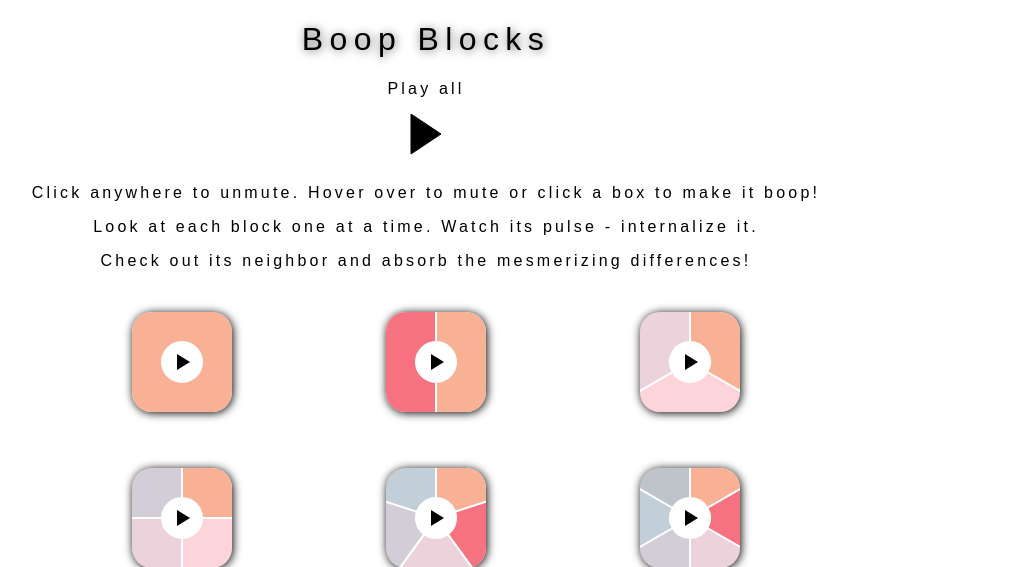
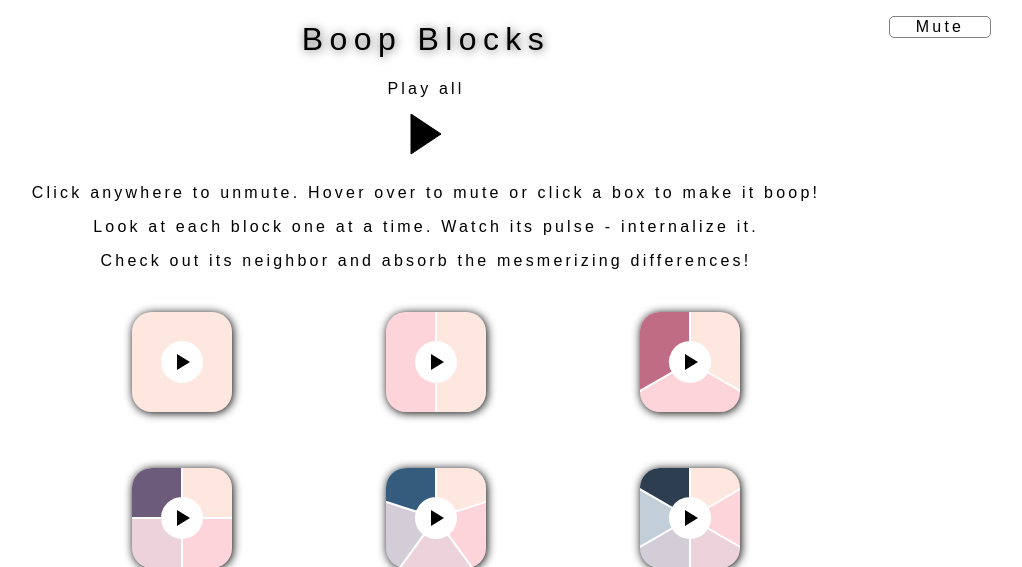
Before and after one commit to joannerd/boopblocks, a PHP site: page / in a window 1280 px wide. Shown: the top 567 px of the page, without its empty margins (214-1236 px from the left). Run offline with PHP 8.4, Linux system fonts and the light colour scheme.

Commit message:
Add transition and initialize mute button

```diff
--- a/index.html
+++ b/index.html
@@ -18,6 +18,7 @@
     <svg height="50" width="50">
       <polygon id="master-play" points="40,20 10,40 10,0" style="fill:black;stroke:black;stroke-width:1" />
     </svg>
+    <p id="mute">Mute</p>
     <p>Click anywhere to unmute.
       Hover over to mute or click a box to make it boop!</p>
     <p>Look at each block one at a time. Watch its pulse - internalize it.</p>
--- a/lib/synth.js
+++ b/lib/synth.js
@@ -152,7 +152,7 @@
         return color(d.data.key);
       })
       .attr("stroke", "white")
-      .attr("class", `path-${i}`)
+      .attr("class", `path-${i} opaq`)
       .style("stroke-width", "2px");
 
   svg
--- a/stylesheets/index.css
+++ b/stylesheets/index.css
@@ -15,6 +15,33 @@
   letter-spacing: 0.2em
 }
 
+.keys {
+  /* display: flex; */
+  /* flex-direction: column; */
+  /* align-items: center; */
+  /* justify-content: center; */
+}
+
+#mute {
+  border-radius: 5px;
+  align-self: center;
+  width: 100px;
+  height: 20px;
+  border: 1px solid grey;
+  display: flex;
+  align-items: center;
+  justify-content: center;
+
+  position: absolute;
+  top: 0;
+  right: 75px;
+}
+
+#mute:hover {
+  cursor: pointer;
+  background: black;
+  color: white;
+}
 
 #synth-container {
   display: flex;
@@ -32,6 +59,10 @@
   height: 500;
 }
 
+.synth path, .synth polygon, #master-play, #mute {
+  transition: 0.3s;
+}
+
 .synth path:hover {
   opacity: 0.7;
 }
@@ -42,7 +73,6 @@
 
 .synth * {
   box-shadow: 1px 1px 10px black;
-  /* border: 2px solid black; */
   border-radius: 20px;
   padding: 0;
 }
```
Also changed, not shown: lib/boopblocks.js (deleted, +0 -43 lines), lib/soundwave.js (+13 -16 lines).
